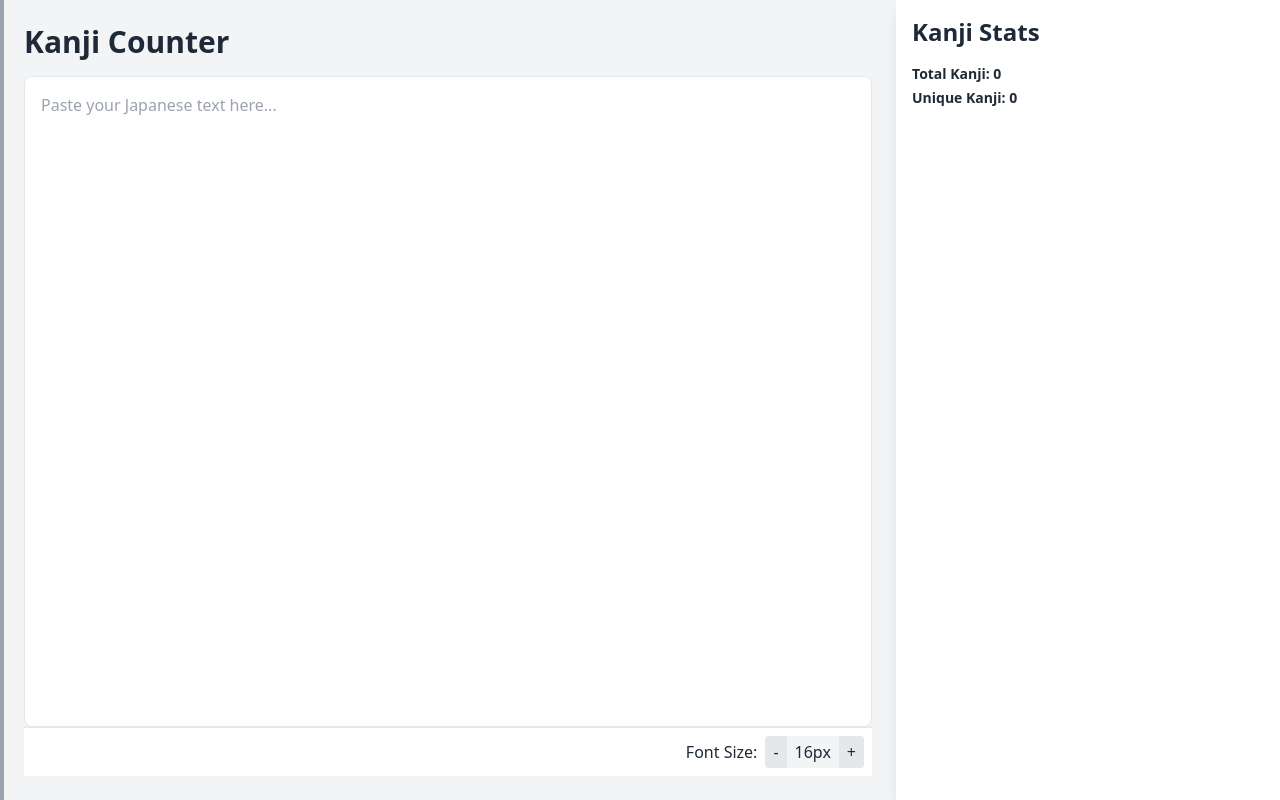
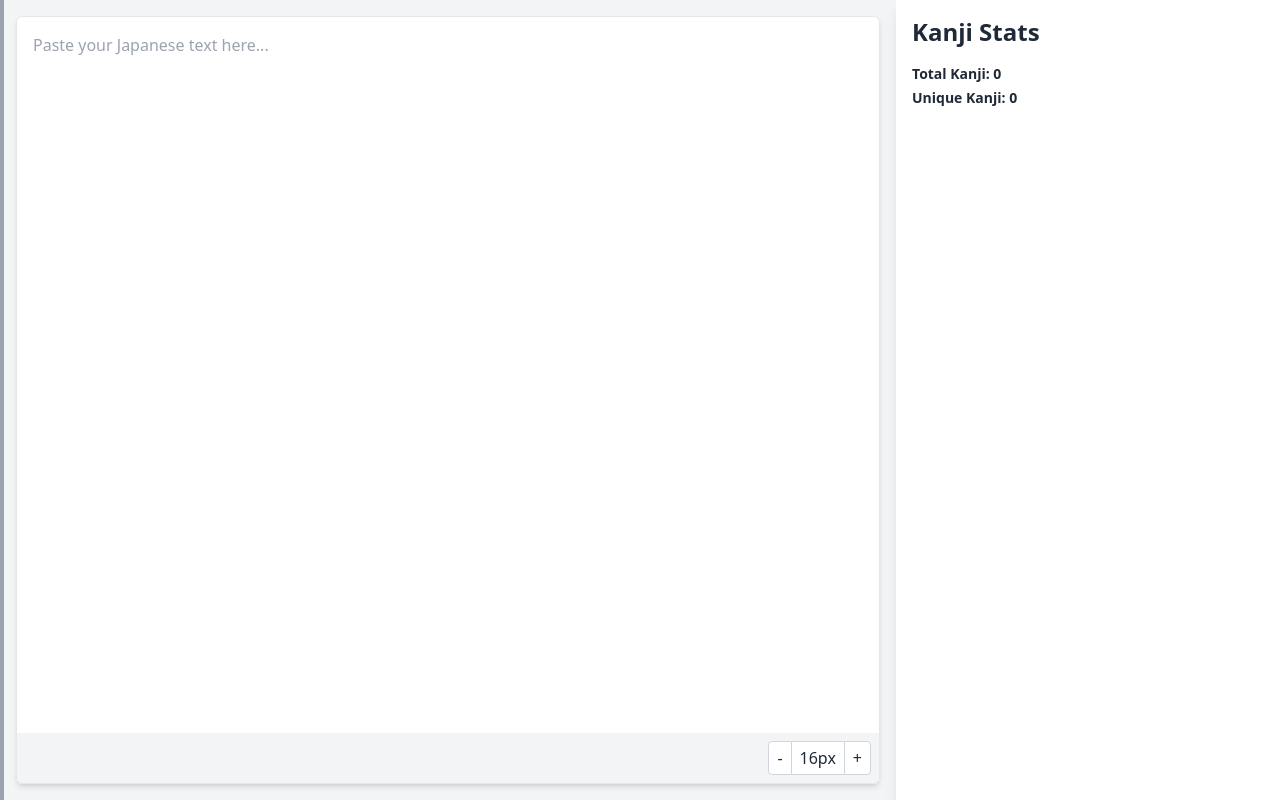
Before and after one commit to darrenburns/kanjibook, a React (Vite) app: page / in a window 1280 px wide. Built offline with nearby package versions, Linux system fonts and the light colour scheme.

Commit message:
Footer styling improvements

```diff
--- a/src/App.tsx
+++ b/src/App.tsx
@@ -4,28 +4,29 @@ import Editor from "./components/Editor";
 import Sidebar from "./components/Sidebar";
 import EditorFooter from "./components/EditorFooter";
 
-function App() {
+const App: React.FC = () => {
   const [content, setContent] = useState("");
   const [selectedText, setSelectedText] = useState("");
   const [fontSize, setFontSize] = useState(16);
 
   return (
     <div className="flex h-screen bg-gray-100">
-      <main className="flex-grow p-6 flex flex-col">
-        <h1 className="text-3xl font-bold mb-4">Kanji Counter</h1>
-        <div className="flex-grow">
+      <div className="flex-grow flex flex-col">
+        <div className="flex-grow p-4">
+          <div className="bg-white shadow-md rounded-md h-full flex flex-col">
             <Editor
               content={content}
               setContent={setContent}
               setSelectedText={setSelectedText}
               fontSize={fontSize}
             />
+            <EditorFooter fontSize={fontSize} setFontSize={setFontSize} />
           </div>
-        <EditorFooter fontSize={fontSize} setFontSize={setFontSize} />
-      </main>
+        </div>
+      </div>
       <Sidebar content={content} selectedText={selectedText} />
     </div>
   );
-}
+};
 
 export default App;
--- a/src/components/Editor.tsx
+++ b/src/components/Editor.tsx
@@ -15,7 +15,7 @@ const Editor: React.FC<EditorProps> = ({ content, setContent, setSelectedText, f
 
   return (
     <textarea
-      className="w-full h-full p-4 border rounded-lg resize-none focus:outline-none focus:ring-2 focus:ring-blue-500"
+      className="w-full h-full p-4 border-t border-x rounded-t-md resize-none focus:outline-none"
       style={{ fontSize: `${fontSize}px` }}
       value={content}
       onChange={(e) => setContent(e.target.value)}
--- a/src/components/EditorFooter.tsx
+++ b/src/components/EditorFooter.tsx
@@ -11,17 +11,16 @@ const EditorFooter: React.FC<EditorFooterProps> = ({ fontSize, setFontSize }) =>
   };
 
   return (
-    <div className="bg-white border-t border-gray-200 p-2 flex items-center justify-end">
-      <span className="mr-2">Font Size:</span>
+    <div className="bg-gray-100 border border-t-0 border-gray-200 p-2 flex items-center justify-end rounded-b-md">
       <button
-        className="px-2 py-1 bg-gray-200 rounded-l hover:bg-gray-300"
+        className="px-2 py-1 bg-white hover:bg-gray-200 border border-gray-300 rounded-l"
         onClick={() => changeFontSize(-1)}
       >
         -
       </button>
-      <span className="px-2 py-1 bg-gray-100">{fontSize}px</span>
+      <span className="px-2 py-1 bg-white border-y border-gray-300">{fontSize}px</span>
       <button
-        className="px-2 py-1 bg-gray-200 rounded-r hover:bg-gray-300"
+        className="px-2 py-1 bg-white hover:bg-gray-200 border border-gray-300 rounded-r"
         onClick={() => changeFontSize(1)}
       >
         +
```
Lines whose indentation alone changed are shown as unchanged.
